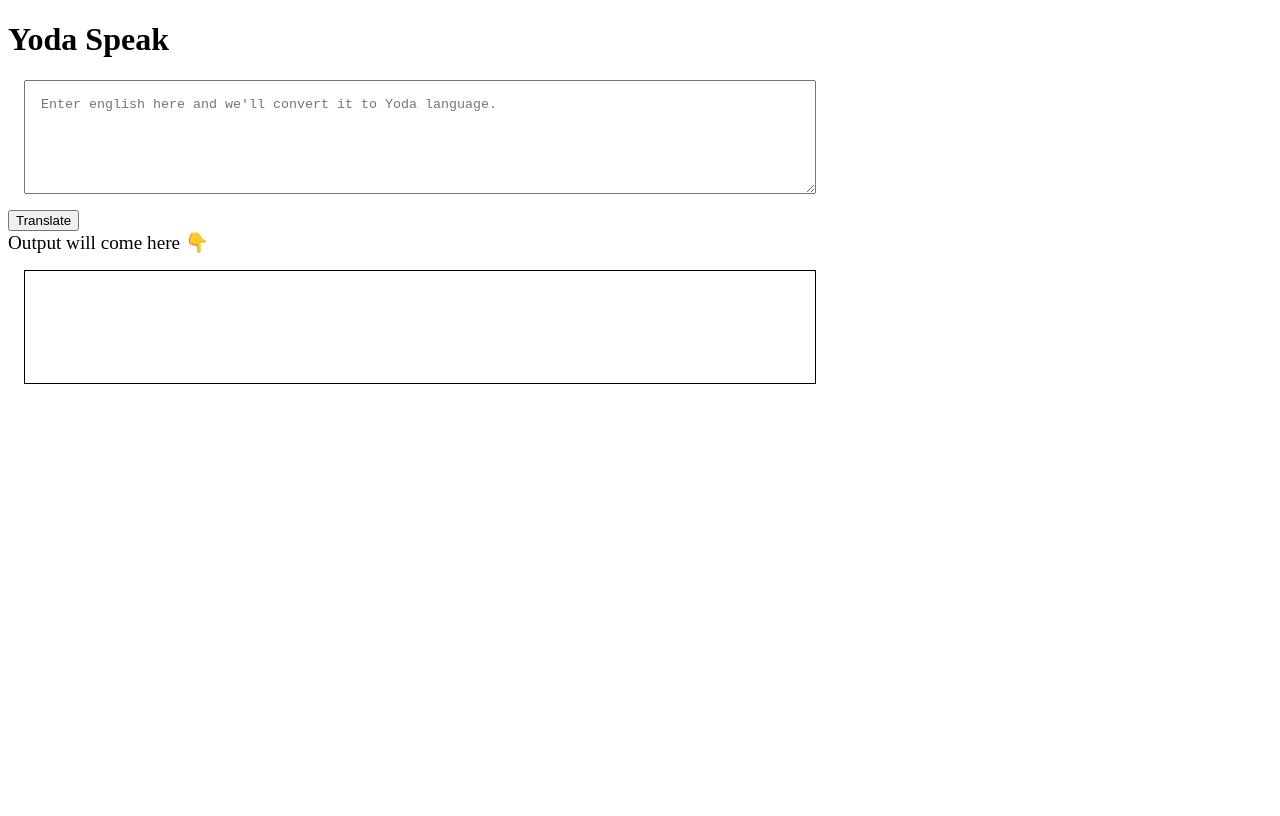
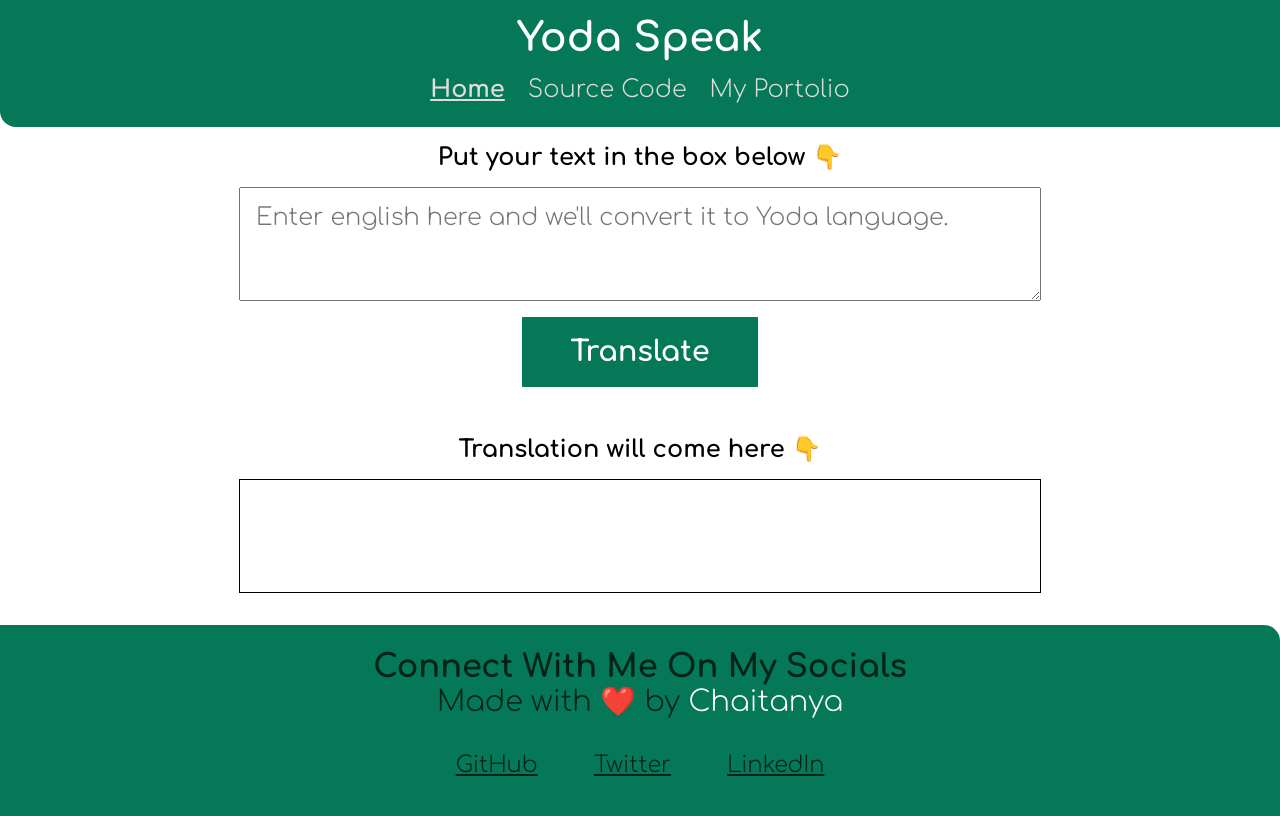
Before and after one commit to ChhikaraBRUH/neoG-markSeven-Yoda-Speak, a plain HTML site: page index.html in a window 1280 px wide. Drawn offline with Linux system fonts and the light colour scheme.

Commit message:
styling done

```diff
--- a/app.js
+++ b/app.js
@@ -6,7 +6,7 @@ var serverURL = "https://api.funtranslations.com/translate/yoda.json";
 
 function errorHandler(error) {
     console.log("error occured " + error);
-    alert("Something wrong with the server!")
+    alert("You are being rate limited by server. Try again in an hour!")
 }
 
 function getTranslationURL(text) {
--- a/index.html
+++ b/index.html
@@ -6,33 +6,49 @@
     <meta http-equiv="X-UA-Compatible" content="IE=edge">
     <meta name="viewport" content="width=device-width, initial-scale=1.0">
     <title>Yoda Speak</title>
-    <style>
-        textarea {
-            width: 60%;
-            height: 10vh;
-            display: block;
-            padding: 1rem;
-            margin: 1rem;
-        }
-
-        #output {
-            width: 60%;
-            height: 10vh;
-            border: 1px solid black;
-            padding: 1rem;
-            margin: 1rem;
-        }
-    </style>
+    <link rel="stylesheet" href="styles.css">
 </head>
 
 <body>
-    <h1>Yoda Speak</h1>
+
+    <nav class="navigation container">
+        <div class="nav-brand">Yoda Speak</div>
+        <ul class="list-non-bullet nav-pills">
+            <li class="list-item-inline">
+                <a class="link link-active" href="/">Home</a>
+            </li>
+            <li class="list-item-inline">
+                <a class="link" href="https://github.com/ChhikaraBRUH/neoG-markSeven-Yoda-Speak">Source Code</a>
+            </li>
+            <li class="list-item-inline">
+                <a class="link" href="https://bruh.dev">My Portolio</a>
+            </li>
+        </ul>
+    </nav>
+
+    <div id="caution">Put your text in the box below 👇</div>
     <textarea id="txt-input" placeholder="Enter english here and we'll convert it to Yoda language."></textarea>
     <button id="btn-translate">Translate</button>
-    <div style="font-size: larger;">Output will come here 👇</div>
+    <div id="caution">Translation will come here 👇</div>
     <div id="output"></div>
 
     <script src="app.js" type="text/javascript"></script>
+
+    <!-- footer -->
+    <footer class="footer">
+        <div class="footer-header">Connect With Me On My Socials</div>
+        <div id="">Made with ❤️ by <a style="text-decoration: none; color: white;" href="https://bruh.dev">Chaitanya</a>
+        </div>
+        <ul class="social-links list-non-bullet">
+            <li class="list-item-inline"><a class="link" href="https://github.com/ChhikaraBRUH">GitHub</a></li>
+            <li class="list-item-inline"><a class="link" href="https://twitter.com/ChhikaraBRUH">Twitter</a></li>
+            <li class="list-item-inline"><a class="link"
+                    href="https://www.linkedin.com/in/chaitanyachhikara">LinkedIn</a></li>
+        </ul>
+    </footer>
+
+
+
 </body>
 
 </html>
--- /dev/null
+++ b/styles.css
@@ -0,0 +1,135 @@
+@import url('https://fonts.googleapis.com/css2?family=Comfortaa:wght@300;700&display=swap');
+
+:root {
+    --primary-color: #047857;
+    --black: black;
+    --dark-green: #01221a;
+}
+
+body {
+    font-family: 'Comfortaa', cursive;
+    margin: 0px;
+    text-align: center;
+    font-size: 1.8rem;
+}
+
+textarea {
+    width: 60%;
+    height: 10vh;
+    display: block;
+    padding: 1rem;
+    margin: auto;
+    margin-top: 1rem;
+    margin-bottom: 1rem;
+    font-family: 'Comfortaa';
+    font-size: 1.5rem;
+}
+
+::placeholder {
+    font-family: 'Comfortaa';
+    margin: 0px;
+    font-size: 1.5rem;
+}
+
+input {
+    font-family: 'Comfortaa';
+    margin: 0px;
+    font-size: 1.5rem;
+}
+
+#caution {
+    font-size: 1.5rem;
+    margin-top: 1rem;
+    font-weight: bold;
+}
+
+#output {
+    width: 60%;
+    min-height: 10vh;
+    border: 1px solid black;
+    padding: 1rem;
+    margin: auto;
+    margin-top: 1rem;
+    margin-bottom: 2rem;
+}
+
+/* Translate Button */
+#btn-translate {
+    background-color: var(--primary-color);
+    padding: 1.2rem 3rem;
+    font-family: 'Comfortaa';
+    font-size: 1.8rem;
+    font-weight: bold;
+    margin-bottom: 2rem;
+    border: 0px;
+    color: white;
+}
+
+/* navigation */
+.navigation {
+    background-color: var(--primary-color);
+    color: white;
+    padding: 1rem;
+    border-bottom-left-radius: 1rem;
+}
+
+.navigation .nav-brand {
+    font-weight: bold;
+    font-size: 2.5rem;
+    font: 700;
+}
+
+.navigation .nav-pills {
+    text-align: center;
+    margin: 1rem 1.5rem 0.5rem 1.5rem;
+    font-size: 1.5rem;
+}
+
+.navigation .link {
+    color: rgb(223, 221, 221);
+    text-decoration: none;
+}
+
+.navigation .link-active {
+    font-weight: bold;
+    text-decoration: underline;
+}
+
+
+/* lists */
+.list-non-bullet {
+    list-style: none;
+    padding-inline-start: 0px;
+}
+
+.list-item-inline {
+    display: inline;
+    padding: 0rem 0.5rem;
+}
+
+/* footer */
+
+.footer {
+    background-color: var(--primary-color);
+    text-align: center;
+    color: var(--dark-green);
+    border-top-right-radius: 1rem;
+    padding: 0.5rem 1rem;
+}
+
+.footer .footer-header {
+    font-weight: bold;
+    font-size: 2rem;
+    padding-bottom: 0rem;
+    padding-top: 1rem;
+}
+
+.footer .link {
+    color: var(--dark-green);
+    font-size: 1.4rem;
+    padding: 2rem 1rem;
+}
+
+.footer ul {
+    padding-inline-start: 0px;
+}
```
